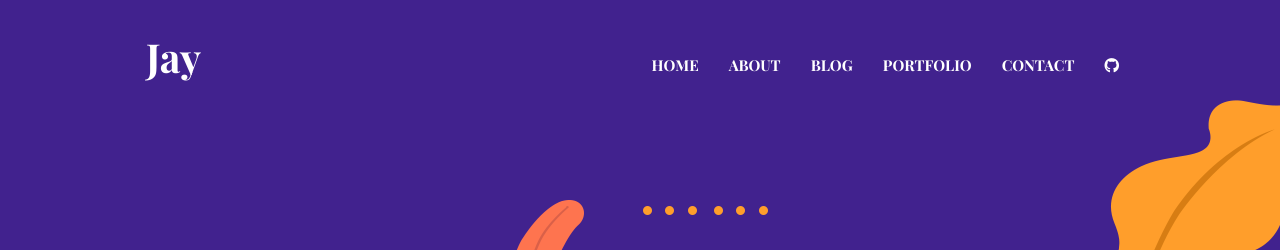
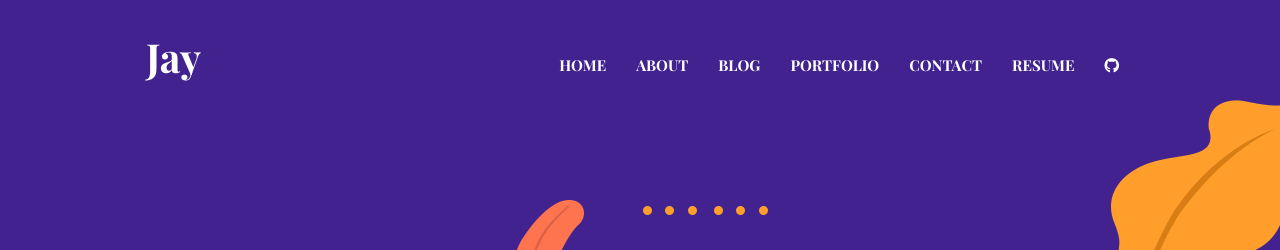
Before and after one commit to lonewanderer27/lonewanderer27.github.io, a Jekyll site: the page built from index.html, in a window 1280 px wide. Shown: the top 250 px of the page. Built offline with Jekyll 4.4.1, drawn with Linux system fonts in a browser that asks for light colours; nearby versions of some CDN libraries.

Commit message:
feat: add resume to nav links

```diff
--- a/_data/settings.yml
+++ b/_data/settings.yml
@@ -16,6 +16,7 @@ menu:
   - { name: Blog, link: "/blog" }
   - { name: Portfolio, link: "/portfolio" }
   - { name: Contact, link: "/contact" }
+  - { name: Resume, link: "/resume" }
   - { name: <i class="fa-brands fa-github"></i>, link: "https://github.com/lonewanderer27"}
 
 #-------------------------------
```
